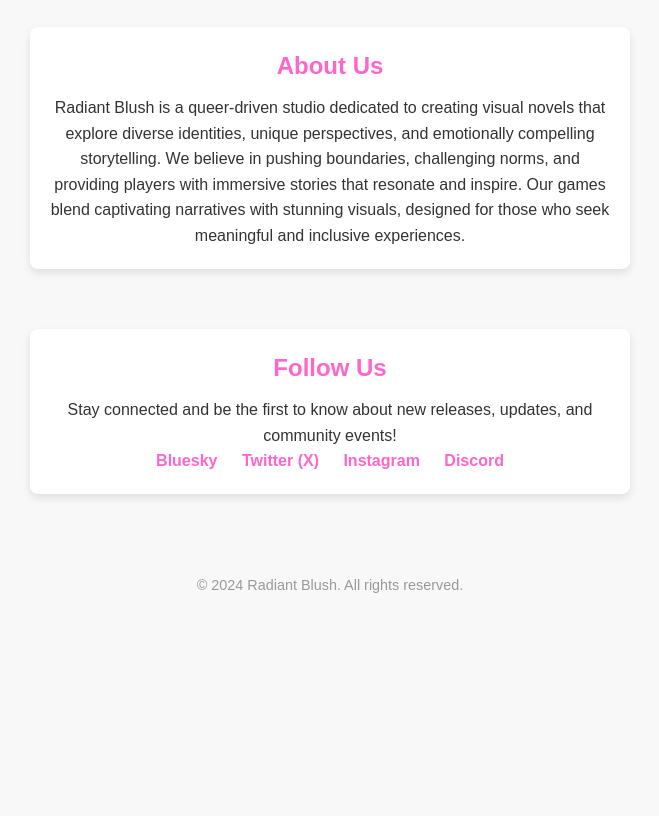
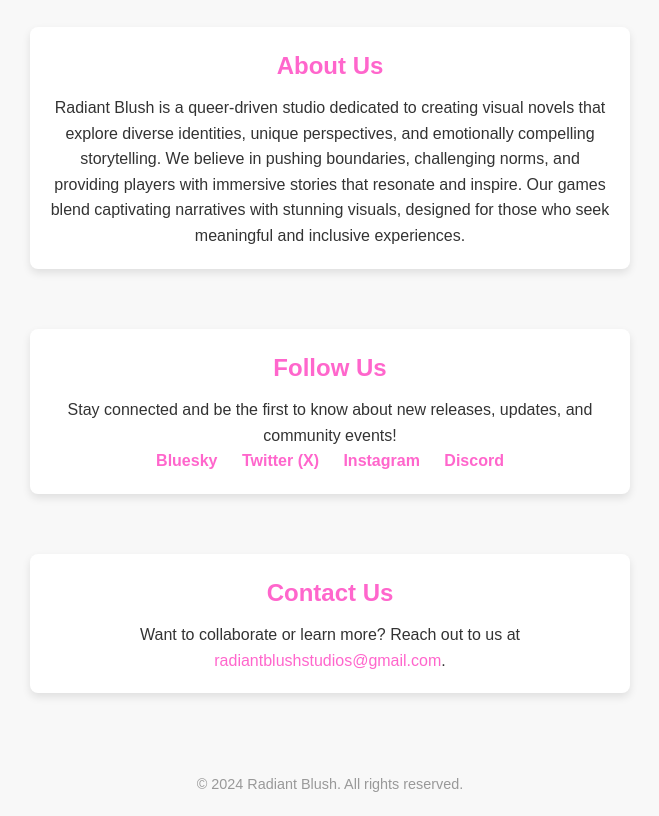
Before and after one commit to ChromeShade-RB/RadiantBlushPage, a plain HTML site: page index.html in a window 1280 px wide. Shown: the part 218-1034 px from the top of the page, without its empty margins (310-969 px from the left). Before the commit the page ends 835 px from the top, so only its background shows below. Drawn offline with Linux system fonts and the light colour scheme.

Commit message:
Added contact email back

```diff
--- a/index.html
+++ b/index.html
@@ -28,6 +28,11 @@
         </ul>
     </section>
 
+    <section class="contact">
+        <h2>Contact Us</h2>
+        <p>Want to collaborate or learn more? Reach out to us at <a href="mailto:radiantblushstudios@gmail.com">radiantblushstudios@gmail.com</a>.</p>
+    </section>
+
     <footer>
         <p>&copy; 2024 Radiant Blush. All rights reserved.</p>
     </footer>
--- a/style.css
+++ b/style.css
@@ -30,7 +30,7 @@ header p {
     color: #666;
 }
 
-.about, .social-media {
+.about, .social-media, .contact {
     width: 100%;
     max-width: 600px;
     text-align: center;
@@ -41,7 +41,7 @@ header p {
     box-shadow: 0 4px 8px rgba(0, 0, 0, 0.1);
 }
 
-.about h2, .social-media h2 {
+.about h2, .social-media h2, .contact h2 {
     color: #ff66cc;
     margin-bottom: 10px;
 }
@@ -66,6 +66,15 @@ header p {
     text-decoration: underline;
 }
 
+.contact a {
+    color: #ff66cc;
+    text-decoration: none;
+}
+
+.contact a:hover {
+    text-decoration: underline;
+}
+
 footer {
     margin-top: 50px;
     color: #999;
```
